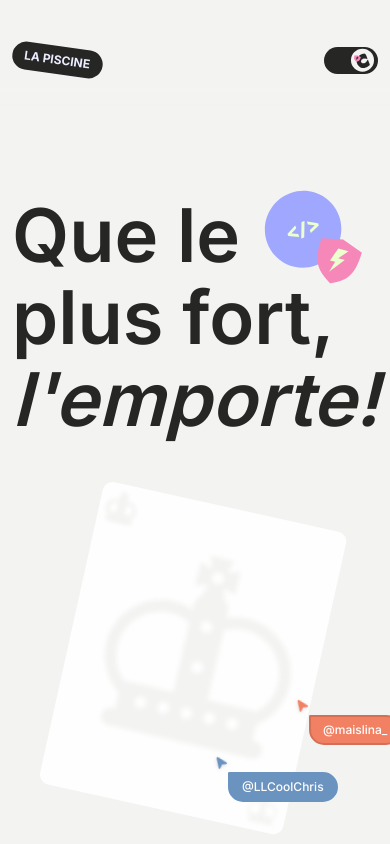
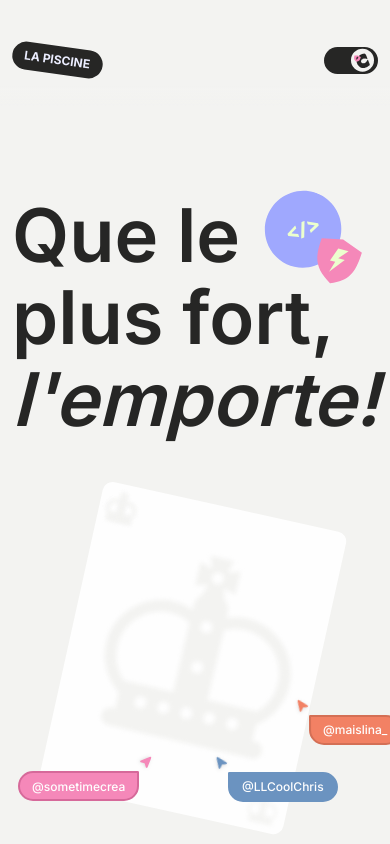
Before and after one commit to SebastienLaurentt/ClashOfDev, a React (Vite) app: page / in a window 390 px wide. Built offline with nearby package versions, Linux system fonts and the light colour scheme.

Commit message:
update responsive

```diff
--- a/src/components/Footer.tsx
+++ b/src/components/Footer.tsx
@@ -9,7 +9,7 @@ const Footer = ({ scrollProgress }: FooterProps) => {
   return (
     <footer className="relative min-h-[40px] pb-[46px] pt-[65px] 2xl:pt-[46px] 2xl:pb-[38px] w-[366px] flex flex-row justify-between mx-auto 2xl:w-[1376px] items-center">
       <PiscineLogo />
-      <NumberTicker scrollProgress={scrollProgress} className="font-bold text-center w-full absolute" />
+      <NumberTicker scrollProgress={scrollProgress} className="font-bold 2xl:text-center 2xl:w-full 2xl:absolute" />
       <span className="font-bold">@2024</span>
     </footer>
   );
--- a/src/components/LandingSections/HeroSection.tsx
+++ b/src/components/LandingSections/HeroSection.tsx
@@ -154,9 +154,13 @@ const HeroSection = () => {
           />
           {!customCursor && fixedPosition.x === 0 && fixedPosition.y === 0 && (
             <span
-              className={`w-fit text-xs hidden absolute 2xl:flex border-2 items-center rounded-[18.49px_1.54px_18.49px_18.49px] bottom-[35px] left-[-20px] px-3 py-1.5 text-[#FEFEFE] h-[30px] cursor-pointer`}
+              className={`w-fit text-xs absolute 2xl:flex border-2 items-center rounded-[18.49px_1.54px_18.49px_18.49px] bottom-[35px] left-[-20px] px-3 py-1.5 text-[#FEFEFE] h-[30px] 2xl:cursor-pointer`}
               style={{ backgroundColor: "#F588B9", borderColor: "#D6699A" }}
-              onClick={handleCursorClick}
+              onClick={(e) => {
+                if (window.innerWidth > 768) {
+                  handleCursorClick(e);
+                }
+              }}
             >
               @sometimecrea
               <MousePointer2
```
